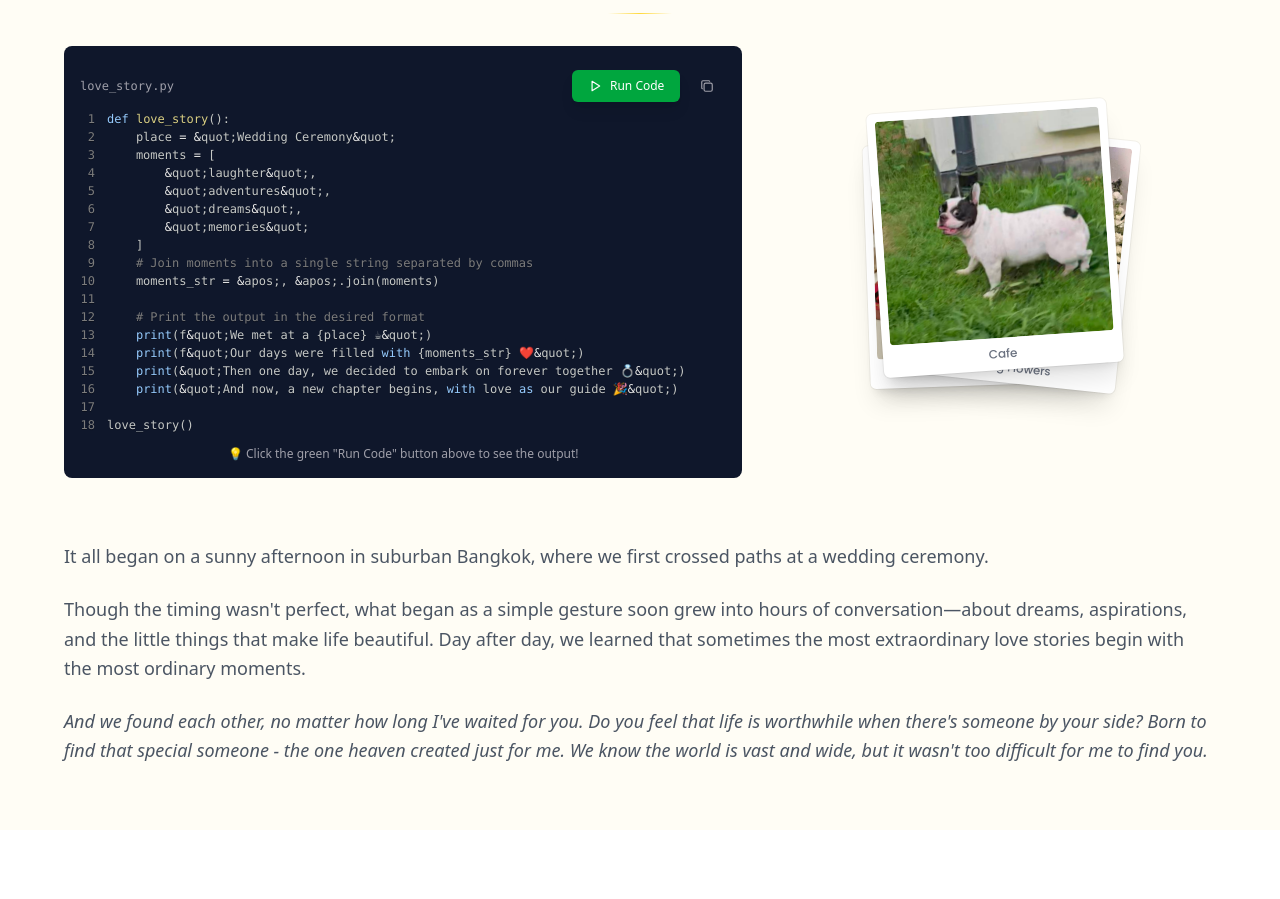
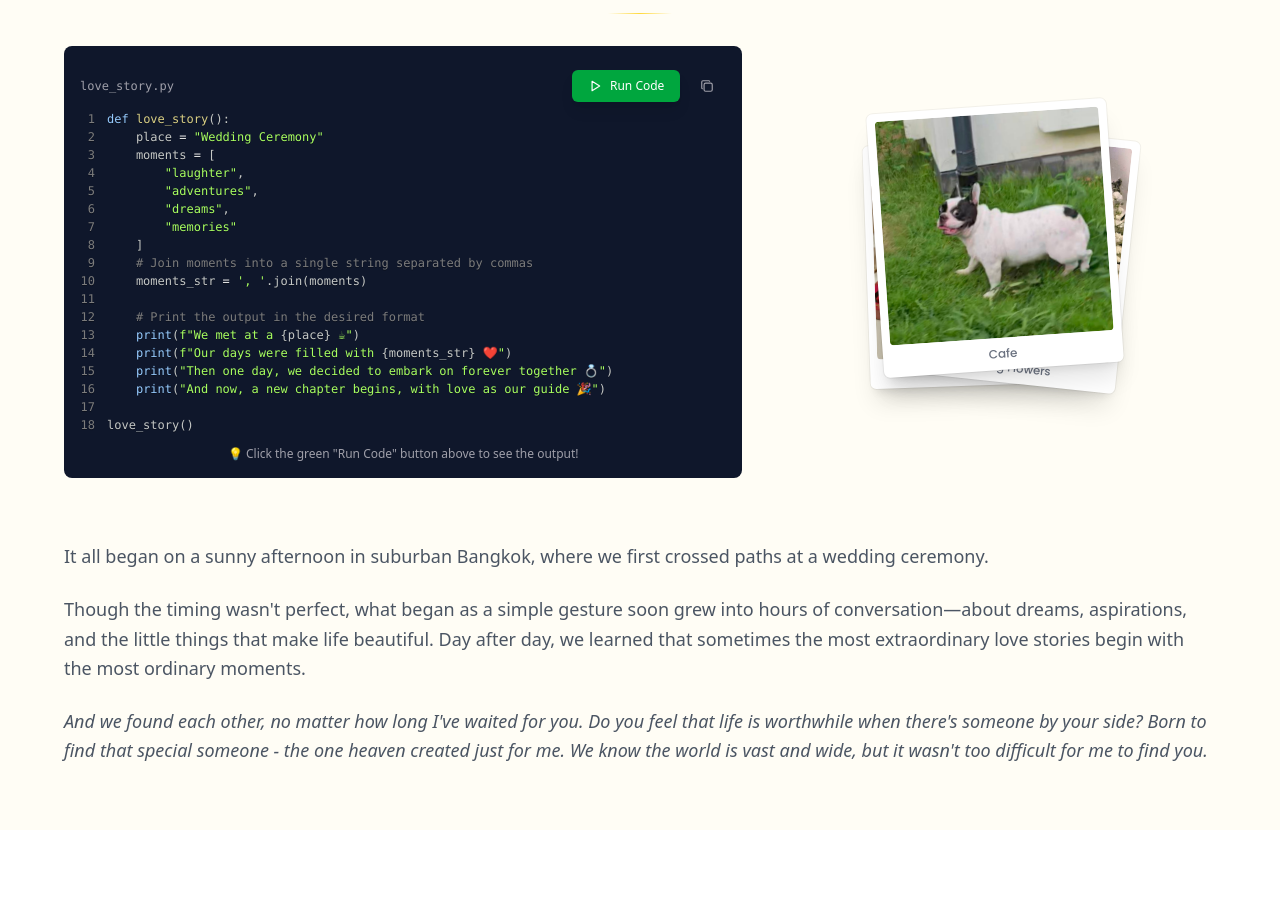
Before and after one commit to techbiz-solution/wedding-singlepage, a Next.js app: page / in a window 1280 px wide. Shown: the part 1169-2068 px from the top of the page. Built offline with nearby package versions, Linux system fonts and the light colour scheme.

Commit message:
fix bug qoutes

```diff
--- a/src/components/OurStory.tsx
+++ b/src/components/OurStory.tsx
@@ -117,21 +117,21 @@ const OurStory = () => {
   ];
 
   const loveStoryCode = `def love_story():
-    place = &quot;Wedding Ceremony&quot;
+    place = "Wedding Ceremony"
     moments = [
-        &quot;laughter&quot;,
-        &quot;adventures&quot;,
-        &quot;dreams&quot;,
-        &quot;memories&quot;
+        "laughter",
+        "adventures",
+        "dreams",
+        "memories"
     ]
     # Join moments into a single string separated by commas
-    moments_str = &apos;, &apos;.join(moments)
+    moments_str = ', '.join(moments)
 
     # Print the output in the desired format
-    print(f&quot;We met at a {place} ☕&quot;)
-    print(f&quot;Our days were filled with {moments_str} ❤️&quot;)
-    print(&quot;Then one day, we decided to embark on forever together 💍&quot;)
-    print(&quot;And now, a new chapter begins, with love as our guide 🎉&quot;)
+    print(f"We met at a {place} ☕")
+    print(f"Our days were filled with {moments_str} ❤️")
+    print("Then one day, we decided to embark on forever together 💍")
+    print("And now, a new chapter begins, with love as our guide 🎉")
 
 love_story()`;
 
--- a/src/components/ui/CodeBlock.tsx
+++ b/src/components/ui/CodeBlock.tsx
@@ -228,7 +228,7 @@ export const CodeBlock = ({
           className="mt-3 text-center"
         >
           <p className="text-xs text-zinc-500 font-sans">
-            💡 <span className="text-zinc-400">Click the green "Run Code" button above to see the output!</span>
+            💡 <span className="text-zinc-400">Click the green &quot;Run Code&quot; button above to see the output!</span>
           </p>
         </motion.div>
       )}
```
